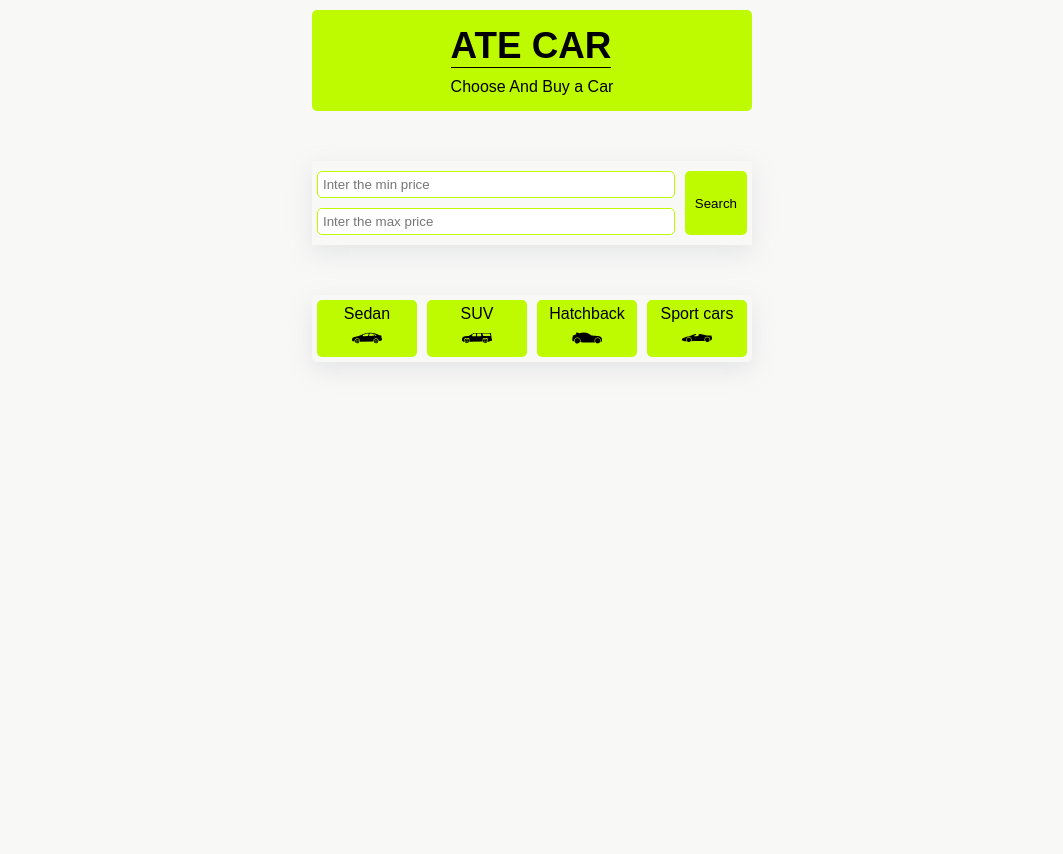
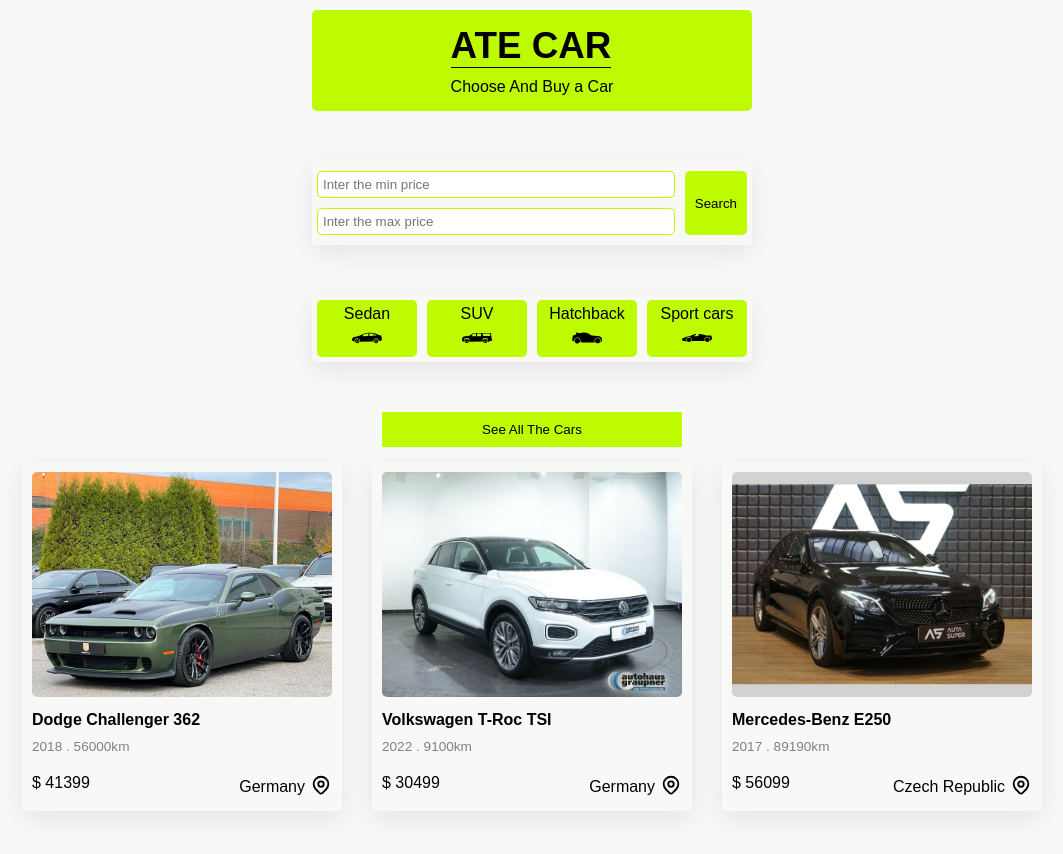
Before and after one commit to Mohammad-pesaraklou/Car-webapp, a Next.js app: page / in a window 1280 px wide. Shown: the top 854 px of the page, without its empty margins (108-1171 px from the left). Built offline with nearby package versions, Linux system fonts and the light colour scheme.

Commit message:
create the filtered page and show the main cars in home page

```diff
--- /dev/null
+++ b/components/modules/Card.js
@@ -0,0 +1,26 @@
+import Link from "next/link";
+import Location from "../icons/Location";
+import styles from "@/styles/Card.module.css";
+
+function Card(props) {
+  const { id, name, model, year, distance, location, image, price } = props;
+
+  return (
+    <Link href={`/cars/${id}`}>
+      <div className={styles.container}>
+        <img src={image} className={styles.image} />
+        <h4 className={styles.title}>{`${name} ${model}`}</h4>
+        <p className={styles.detail}>{`${year} . ${distance}km`}</p>
+        <div className={styles.footer}>
+          <p>$ {price}</p>
+          <div className={styles.location}>
+            <p>{location}</p>
+            <Location />
+          </div>
+        </div>
+      </div>
+    </Link>
+  );
+}
+
+export default Card;
--- a/pages/_app.js
+++ b/pages/_app.js
@@ -1,4 +1,4 @@
-import Layout from "@/components/Layout";
+import Layout from "@/components/template/Layout";
 import "@/styles/globals.css";
 
 export default function App({ Component, pageProps }) {
--- a/pages/api/hello.js
+++ /dev/null
@@ -1,5 +0,0 @@
-// Next.js API route support: https://nextjs.org/docs/api-routes/introduction
-
-export default function handler(req, res) {
-  res.status(200).json({ name: 'John Doe' })
-}
--- a/pages/index.js
+++ b/pages/index.js
@@ -1,12 +1,28 @@
+import Card from "@/components/modules/Card";
 import Categories from "@/components/template/Categories";
 import SearchBar from "@/components/template/SearchBar";
-import Head from "next/head";
+import carsData from "@/data/carsData";
+import styles from "@/styles/Layout.module.css";
+import Link from "next/link";
 
 export default function Home() {
+
+  const data = carsData.slice(0,3)
+
   return (
     <>
       <SearchBar />
       <Categories />
+      <Link href={"/"}>
+        <button className={styles.allBtn}>See All The Cars</button>
+      </Link>
+      <div className={styles.cardContainer}>
+        {
+          data.map(item => (
+            <Card key={item.id} {...item} />
+          ))
+        }
+      </div>
     </>
   );
 }
--- /dev/null
+++ b/styles/Card.module.css
@@ -0,0 +1,46 @@
+.container {
+    box-shadow: rgba(149, 157, 165, 0.2) 0px 8px 24px;
+    width: fit-content;
+    border-radius: 5px;
+    overflow: hidden;
+    padding: 10px;
+    margin: 15px;
+  }
+
+  .image {
+    width: 300px;
+    border-radius: 5px;
+  }
+
+  .title {
+    margin: 10px 0;
+  }
+
+  .detail {
+    font-size: 0.85rem;
+    color: grey;
+    margin: 5px 0;
+  }
+
+  .footer {
+    display: flex;
+    justify-content: space-between;
+    margin: 20px 0 5px;
+  }
+
+  .price {
+    background-color: #befa00;
+    padding: 3px 5px;
+    border-radius: 5px;
+    font-size: 0.9rem;
+    font-weight: 700;
+  }
+
+  .location {
+    display: flex;
+    align-items: flex-end;
+  }
+
+  .location p {
+    margin-right: 5px;
+  }
--- /dev/null
+++ b/styles/CarsList.module.css
@@ -0,0 +1,26 @@
+.container {
+    max-width: 1200px;
+    margin: auto;
+  }
+
+  .back {
+    display: flex;
+    align-items: center;
+    font-size: 1.5rem;
+    width: fit-content;
+    background-color: #befa00;
+    padding: 10px 15px;
+    border-radius: 5px;
+    margin: 50px 0;
+    cursor: pointer;
+  }
+
+  .back p {
+    margin-left: 10px;
+  }
+
+  .cards {
+    display: flex;
+    justify-content: space-around;
+    flex-wrap: wrap;
+  }
--- a/styles/Layout.module.css
+++ b/styles/Layout.module.css
@@ -8,7 +8,30 @@
   margin: 10px auto;
   border-radius: 5px;
 }
-
+.notFound {
+  display: flex;
+  justify-content: center;
+  align-items: center;
+  padding-top: 50px;
+  font-size: 50px;
+  font-family: Georgia, "Times New Roman", Times, serif;
+}
+.allBtn {
+  display: flex;
+  justify-content: center;
+  align-items: center;
+  margin: 0px auto;
+  background-color: #befa00;
+  border: none;
+  padding: 10px 100px;
+}
+.cardContainer {
+  display: flex;
+  justify-content: center;
+  align-items: center;
+  margin: 0px auto;
+  flex-wrap: wrap;
+}
 .header h2 {
   font-size: 2.3rem;
   border-bottom: 1px solid black;
@@ -37,4 +60,7 @@
   .header {
     width: 320px;
   }
+  .allBtn {
+    padding: 10px 80px;
+  }
 }
```
Also changed, not shown: components/modules/CarsList.js (added, +27 -0 lines), pages/filter/[...slug].js (added, +23 -0 lines), components/template/Layout.jsx (renamed from components/Layout.jsx), data/carsData.js (indentation only).
